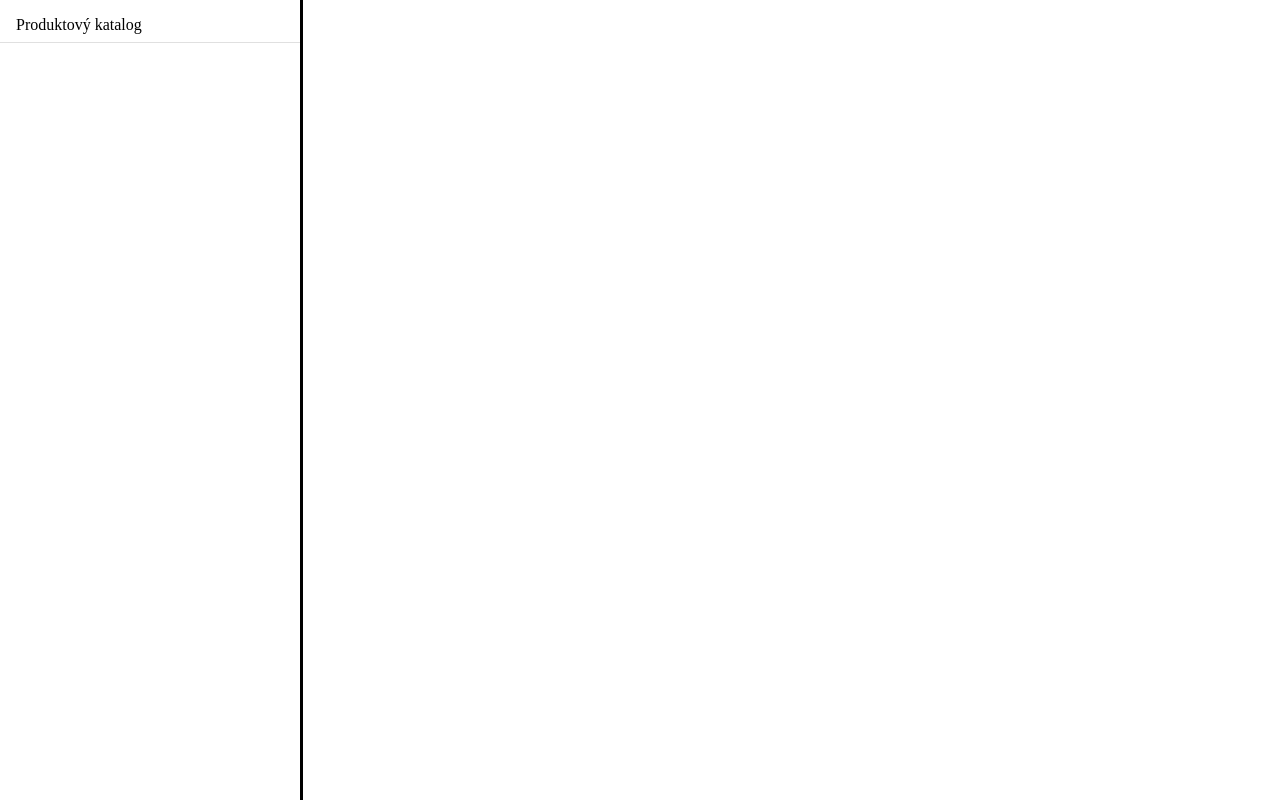
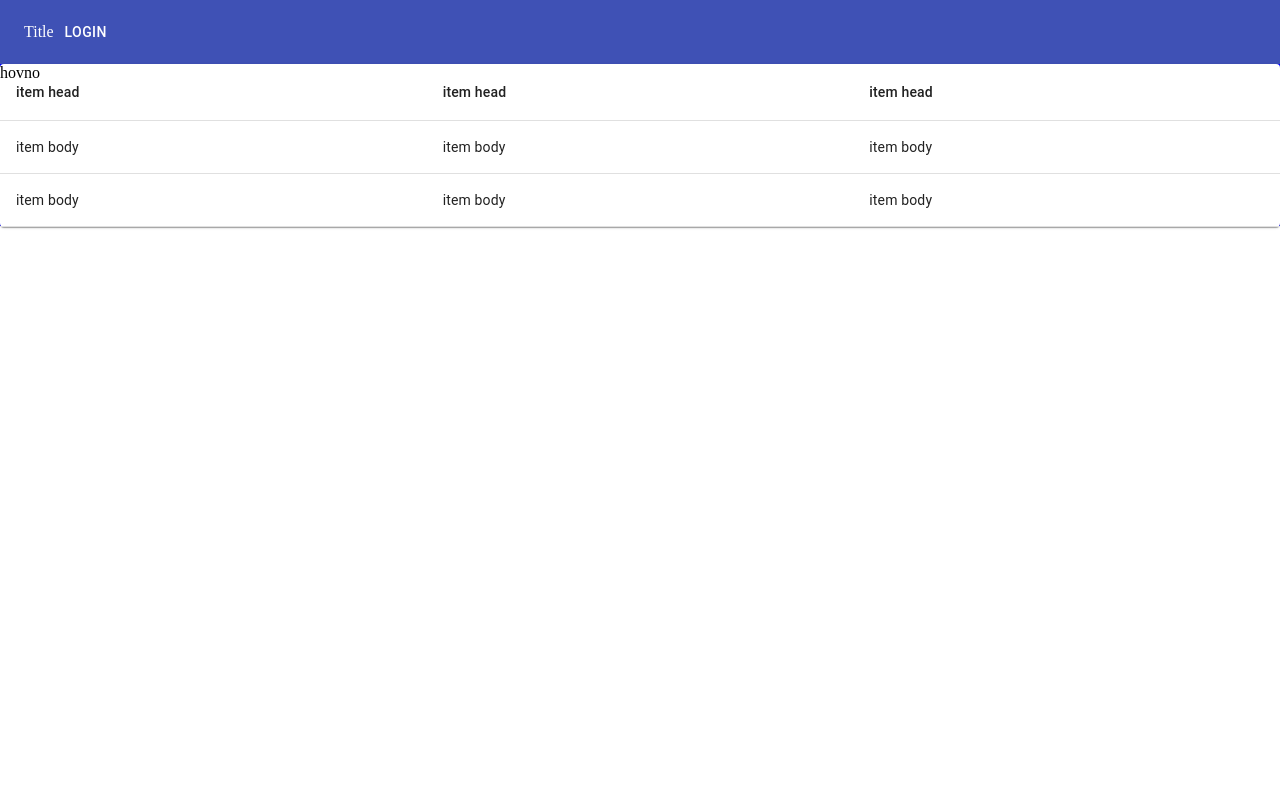
Before and after one commit to karelnguyen/tshop_admin, a React (Create React App) app: page / in a window 1280 px wide. Built offline with nearby package versions, Linux system fonts and the light colour scheme; no server answers.

Commit message:
todo: drawer

```diff
--- a/src/App.jsx
+++ b/src/App.jsx
@@ -1,22 +1,26 @@
-import React, { Component } from 'react'
+import React from 'react'
 import styled from 'styled-components'
-// import ProductCatalog from './pages/ProductCatalog'
-import Sidebar from './components/sidebars/Sidebar'
+import Drawer from './components/sidebars/Drawer'
+import Dashboard from './components/boards/Dashboard'
+import AppBar from './components/layout/Appbar'
 
 const Application = styled.div`
-  width: 100vw;
-  height: 100vh;
-  box-sizing: border-box;
+  // width: 100vw;
+  // height: 100vh;
+  // box-sizing: border-box;
+  // display: flex;
 `
 
-class App extends Component {
+class App extends React.Component {
   render() {
     return (
       <Application>
-        <Sidebar />
+        <AppBar />
+        <Drawer />
+        <Dashboard />
       </Application>
     )
   }
 }
 
-export default App;
+export default App
--- a/src/components/boards/Dashboard.jsx
+++ b/src/components/boards/Dashboard.jsx
@@ -1 +1,22 @@
-import react, { Component } from 'react'
+import React from 'react'
+import styled from 'styled-components'
+import ProductCatalog from '../../pages/ProductCatalog'
+
+const Board = styled.div`
+  background-color: blue;
+  // height: 100vh;
+  // width: 100%;
+  // top: 0;
+`
+
+class Dashboard extends React.Component {
+  render() {
+    return (
+      <Board>
+        <ProductCatalog />
+      </Board>
+    )
+  }
+}
+
+export default Dashboard
--- /dev/null
+++ b/src/components/layout/Appbar.jsx
@@ -0,0 +1,30 @@
+import React from 'react'
+import AppBar from '@material-ui/core/AppBar'
+import Drawer from '@material-ui/core/Drawer'
+import Toolbar from '@material-ui/core/Toolbar'
+import Typography from '@material-ui/core/Typography'
+import Button from '@material-ui/core/Button'
+import styled from 'styled-components'
+
+const AppBarWrapper = styled.div`
+  position: fix;
+  top: 0;
+  witdh: 100vw;
+`
+
+function Appbar() {
+  return (
+    <AppBarWrapper >
+      <AppBar position="static">
+        <Toolbar>
+          <Typography variant="title" color="inherit" >
+            Title
+          </Typography>
+          <Button color="inherit">Login</Button>
+        </Toolbar>
+      </AppBar>
+    </AppBarWrapper>
+  )
+}
+
+export default Appbar
--- /dev/null
+++ b/src/components/sidebars/Drawer.jsx
@@ -0,0 +1,50 @@
+import React from 'react'
+import styled from 'styled-components'
+import Divider from '@material-ui/core/Divider'
+import List from '@material-ui/core/List'
+import ListItem from '@material-ui/core/ListItem'
+
+const DrawerWrapper = styled.div`
+  width: 240px;
+  height: 100vh;
+  // background-color: black;
+  position: fixed;
+`
+
+class Drawer extends React.Component {
+  state = {
+    open: false
+  }
+
+  handleDrawerOpen = () => {
+    this.setState({ open: true })
+  }
+
+  handleDrawerClose = () => {
+    this.setState({ open: false })
+  }
+
+  render() {
+    const { anchor, open } = this.state
+    const drawer = (
+      <Drawer
+        variant="persistent"
+        anchor={anchor}
+        open={open}>
+      </Drawer>
+    )
+    let before = null
+    let after = null
+    if (anchor === 'left') {
+      before = drawer
+    } else {
+      after = drawer
+    }
+
+    return (
+      <DrawerWrapper>hovno</DrawerWrapper>
+    )
+  }
+}
+
+export default Drawer
--- a/src/components/sidebars/Sidebar.jsx
+++ /dev/null
@@ -1,30 +0,0 @@
-import React, { Component } from 'react'
-import styled from 'styled-components'
-import Divider from '@material-ui/core/Divider'
-import List from '@material-ui/core/List'
-import ListItem from '@material-ui/core/ListItem'
-
-const Drawer = styled.div`
-  border-right-style: solid;
-  width: 300px;
-  height: 100vh;
-`
-
-class Sidebar extends Component {
-  render() {
-    return (
-      <div>
-        <Drawer>
-          <List>
-            <ListItem>
-              Produktový katalog
-            </ListItem>
-            <Divider />
-          </List>
-        </Drawer>
-      </div>
-    )
-  }
-}
-
-export default Sidebar
--- a/src/components/tables/ProductsTable.jsx
+++ b/src/components/tables/ProductsTable.jsx
@@ -1,16 +1,58 @@
-import react, { Component } from 'react'
+import React from 'react'
+import Table from '@material-ui/core/Table'
+import TableBody from '@material-ui/core/TableBody'
+import TableCell from '@material-ui/core/TableCell'
+import TableHead from '@material-ui/core/TableHead'
+import TableRow from '@material-ui/core/TableRow'
+import Paper from '@material-ui/core/Paper'
 
-class ProductsTable extends Component {
-  constructor(props) {
-    super(props)
-    this.state = {
-      tableData: []
-    }
-  }
-
+class ProductsTable extends React.Component {
   render() {
     return (
-      <div>ProductsTable</div>
+      <Paper>
+        <Table>
+          <TableHead>
+            <TableRow>
+              <TableCell>
+                item head
+              </TableCell>
+              <TableCell>
+                item head
+              </TableCell>
+              <TableCell>
+                item head
+              </TableCell>
+            </TableRow>
+          </TableHead>
+          <TableBody>
+            <TableRow>
+              <TableCell>
+                item body
+              </TableCell>
+              <TableCell>
+                item body
+              </TableCell>
+              <TableCell>
+                item body
+              </TableCell>
+            </TableRow>
+            <TableRow>
+              <TableCell>
+                item body
+              </TableCell>
+              <TableCell>
+                item body
+              </TableCell>
+              <TableCell>
+                item body
+              </TableCell>
+            </TableRow>
+
+          </TableBody>
+        </Table>
+      </Paper>
     )
   }
 }
+
+export default ProductsTable
--- a/src/pages/ProductCatalog.jsx
+++ b/src/pages/ProductCatalog.jsx
@@ -1,17 +1,15 @@
-import React, { Component } from 'react'
+import React from 'react'
 import ProductsService from '../services/api/products'
+import ProductsTable from '../components/tables/ProductsTable'
 
-class ProductCatalog extends Component {
-  constructor(props) {
-    super(props)
-    this.state = {
-      products: []
-    }
+class ProductCatalog extends React.Component {
+  state = {
+    products: []
   }
 
-  allProducts () {
+  getAllProducts () {
     return ProductsService
-      .getAllProducts()
+      .getAll()
       .then(response => {
         this.setState({products: response.data})
       })
@@ -21,12 +19,14 @@ class ProductCatalog extends Component {
   }
 
   componentDidMount () {
-    this.allProducts()
+    this.getAllProducts()
   }
 
-  render() {
+  render () {
     return (
-      <div>ProductCatalog</div>
+      <div>
+        <ProductsTable />
+      </div>
     )
   }
 }
--- a/src/services/api/products.js
+++ b/src/services/api/products.js
@@ -2,15 +2,22 @@ import httpCommon from '../http-common'
 
 let request = httpCommon.request
 
-function getAllProducts () {
+function getAll () {
   return request({
     url: '/p/all',
     method: 'GET'
   })
 }
 
+function add (id) {
+  return request({
+    url: `/p/${id}`,
+    method: 'POST'
+  })
+}
+
 const ProductsService = {
-  getAllProducts
+  getAll
 }
 
 export default ProductsService
```
